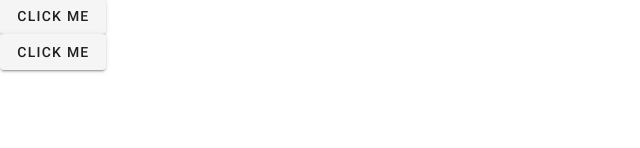
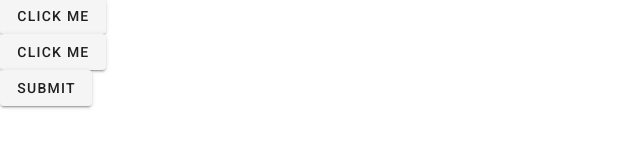
Before and after one commit to Monyjenni/hello_you_vue, a Vue app in the folder conditional/: page / in a window 1280 px wide. Shown: the part 330-478 px from the top of the page, without its empty margins (0-640 px from the left). Built offline with nearby package versions, Linux system fonts and the light colour scheme.

Commit message:
adding_event.preventDefault()

```diff
--- a/conditional/src/views/HomeView.vue
+++ b/conditional/src/views/HomeView.vue
@@ -28,8 +28,9 @@
     <eventButton @click="say('hello')">Say Hello</eventButton>
     <eventButton @click="say('bye')">Say bye</eventButton>
 
-    <!-- <h1>Passing Custom Argument to Event Handler Method ! </h1>
-    <p v-if="msg"> {{ msg}} </p> -->
+    <v-btn @click="warn('form cant be submitted.', $event)">Submit</v-btn>
+
+
   </div>
 </template>
 <script>
@@ -57,6 +58,12 @@
     say(message) {
       //message is a parameter that represents the string passed to the say method when it is called.
       alert(message)
+    },
+    warn (message,event) {
+      if(event) {
+        event.preventDefault();
+      }
+      alert(message)
     }
   }
   }
```
